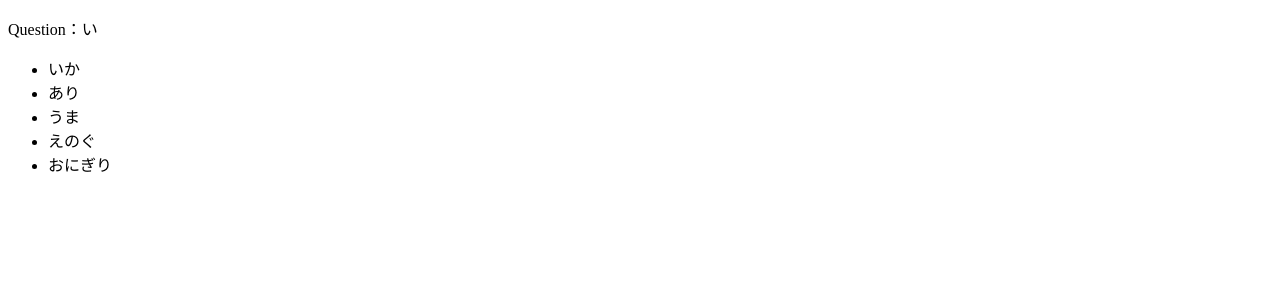
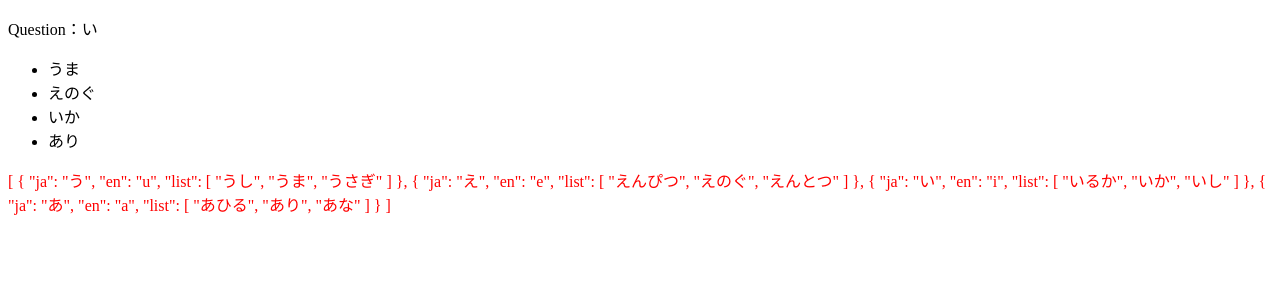
Before and after one commit to masayuki-abe/aiueo-quiz, a Nuxt app: page / in a window 1280 px wide. Shown: the top 300 px of the page. Built offline with nearby package versions, Linux system fonts and the light colour scheme.

Commit message:
配列をランダムに表示

```diff
--- a/pages/index.vue
+++ b/pages/index.vue
@@ -1,12 +1,19 @@
 <template>
   <div>
-    <p>Question：{{ question }}</p>
-    <ul>
-      <li>{{ answerArray }}</li>
-      <li v-for="notAnswerArray in notAnswerArrays" :key="notAnswerArray.en">
-        {{ notAnswerArray.list[randomNumber] }}
+    <p :class="questionClass">
+      Question：{{ question }}
+    </p>
+    <ul class="answer-list">
+      <!-- <li class="answer">
+        {{ answerArray }}
+      </li> -->
+      <li v-for="questionArray in shuffleArray" :key="questionArray.en" :class="questionArray.en" @click="checkAnswer">
+        {{ questionArray.list[randomNumber] }}
       </li>
     </ul>
+    <p style="color: red;">
+      {{ concatArray }}
+    </p>
   </div>
 </template>
 
@@ -15,7 +22,12 @@ import aiueoArray from 'assets/js/AiueoArray'
 export default {
   data () {
     return {
-      getBaseArray: aiueoArray
+      getBaseArray: aiueoArray,
+      answerList: [],
+      notAnswer: [],
+      shuffleArray: [],
+      sliceArray: [],
+      concatArray: []
     }
   },
   computed: {
@@ -32,6 +44,10 @@ export default {
       const question = this.getBaseArray[this.getRandomArrayNumber].ja
       return question
     },
+    questionClass () {
+      const questionClass = this.getBaseArray[this.getRandomArrayNumber].en
+      return questionClass
+    },
     // 抽出した配列番号の配列からlistの値を取得
     answerArray () {
       const answerArray = this.getBaseArray[this.getRandomArrayNumber].list
@@ -46,6 +62,37 @@ export default {
     // 0-2の乱数
     randomNumber () {
       return Math.floor(Math.random() * 3)
+    },
+    concat () {
+      const concat = this.importArray()
+      return concat
+    }
+  },
+  mounted () {
+    this.sliceArray = this.notAnswerArrays.slice(0, 3)
+    this.concatArray = this.sliceArray.concat(this.getBaseArray[this.getRandomArrayNumber])
+    this.shuffleArray = this.shuffle(this.concatArray).slice(0, 4)
+  },
+  methods: {
+    importArray () {
+      this.notAnswer = this.notAnswerArrays
+    },
+    // 配列をランダムに並び替えるメソッド
+    shuffle (array) {
+      for (let i = array.length - 1; i > 0; i--) {
+        const r = Math.floor(Math.random() * (i + 1))
+        const tmp = array[i]
+        array[i] = array[r]
+        array[r] = tmp
+      }
+      return array
+    },
+    checkAnswer () {
+      if (this.questionClass === this.shuffleArray.en) {
+        alert('ok')
+      } else {
+        alert('ng')
+      }
     }
   }
 }
```
